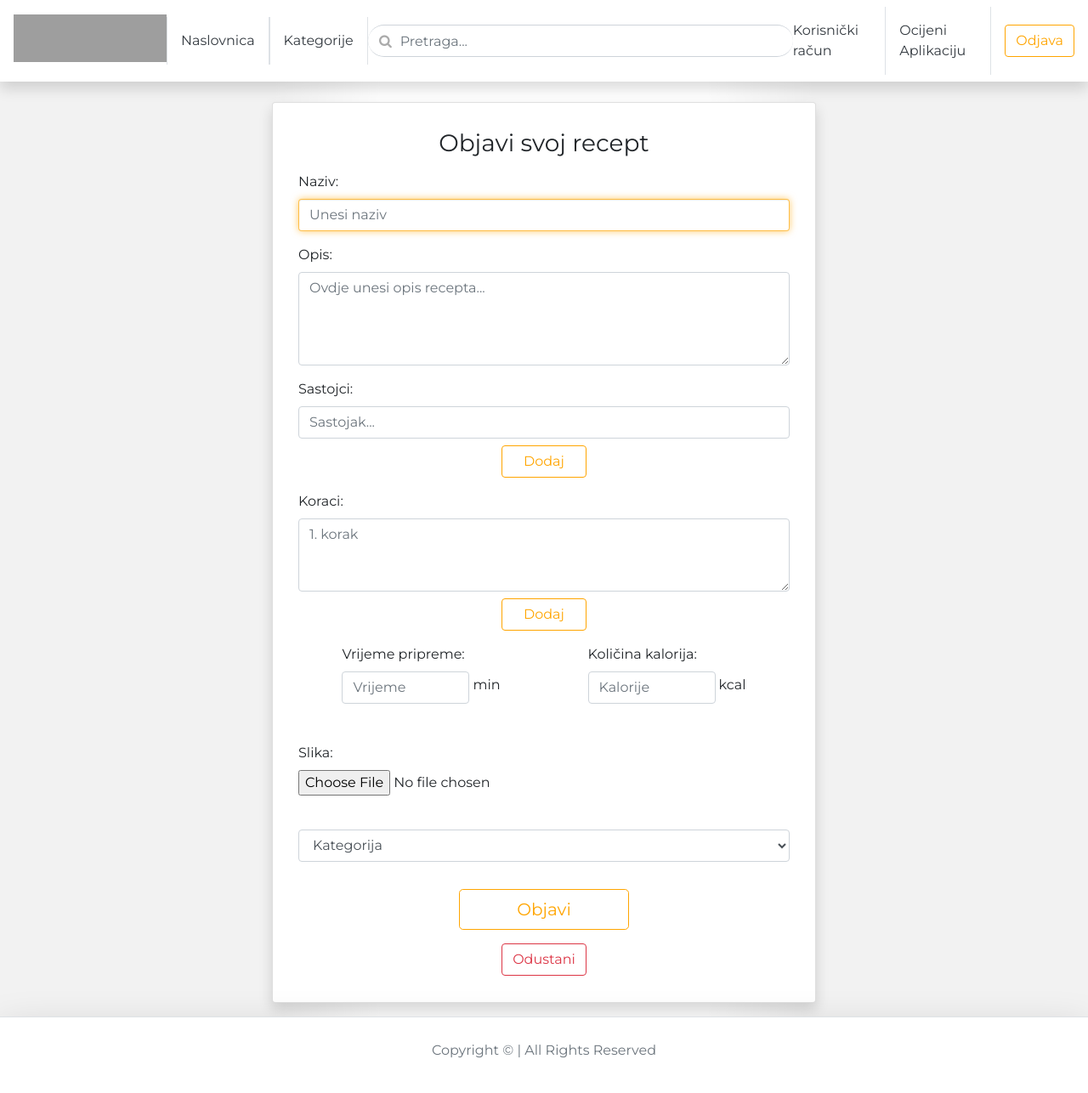
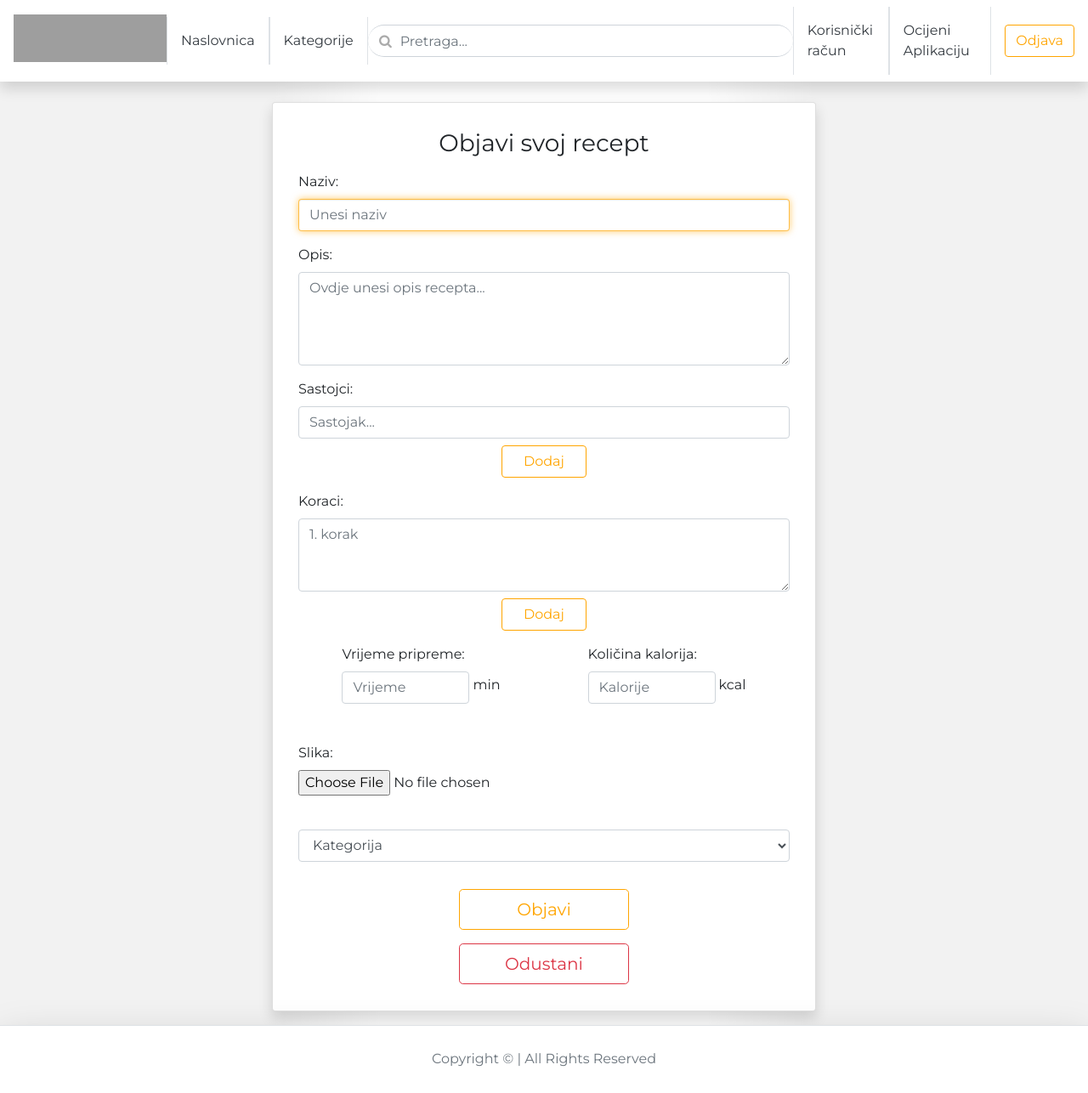
Before and after one commit to davidjanes96/foodiy, a Django app: page /blog/create/ in a window 1280 px wide. Shown: the whole page at 85% size. Before the commit the page ends 1245 px from the top, so only its background shows below. Run offline with Django 3.2, Linux system fonts and the light colour scheme; a user stored in the database is signed in; grey boxes are pictures that could not be loaded.

Commit message:
dodatne finese u dizajnu

```diff
--- a/blog/templates/blog/create_blog.html
+++ b/blog/templates/blog/create_blog.html
@@ -14,7 +14,7 @@
         max-width: 200px;
     }
     .submit-button-cancel{
-        max-width: 100px;
+        max-width: 200px;
     }
     .add-button{
         max-width: 100px;
@@ -118,7 +118,7 @@
                     <button class="m-auto submit-button btn btn-lg btn-outline-primary btn-block" type="submit">Objavi</button>
                 </div>
                 <div class="form-group mb-3">
-						<a href="javascript:window.history.back()" class="m-auto submit-button-cancel btn btn-md btn-outline-danger btn-block">Odustani</a>
+						<a href="javascript:window.history.back()" class="m-auto submit-button-cancel btn btn-lg btn-outline-danger btn-block">Odustani</a>
 					</div>
               </form>
           </div>
--- a/blog/templates/blog/detail_blog.html
+++ b/blog/templates/blog/detail_blog.html
@@ -66,18 +66,18 @@
             <div class="card-body my-2">
 
                 <div class="row">
-                    <div class="col-11">
+                    <div class="col-10">
                         <h2 class="card-title">{{blog_post.title}}</h2>
                     </div>
 
                     {% if is_favorite %}
-                    <div class="col-1">
+                    <div class="col-2">
                         <a href="{% url 'blog:favorite' slug=blog_post.slug %}" class="srce-no float-right" data-toggle="tooltip" data-placement="bottom" title="Ukloni iz favorita">
                             <p class="pt-2 mb-1"><i class="fa fa-heart fa-2x fa-lg"></i></p>
                         </a>
                     </div>
                     {% else %}
-                    <div class="col-1">
+                    <div class="col-2">
                         <a href="{% url 'blog:favorite' slug=blog_post.slug %}" class="srce-no float-right" data-toggle="tooltip" data-placement="bottom" title="Dodaj u favorite">
                             <p class="pt-2 mb-1"><i class="fa fa-heart-o fa-2x fa-lg"></i></p>
                         </a>
--- a/templates/snippets/header.html
+++ b/templates/snippets/header.html
@@ -122,8 +122,8 @@
                 </form>
             </div>
             {% if request.user.is_authenticated %}
-                <nav class="my-2 my-md-0 mr-3">
-                    <a class="text-dark" href="{% url 'account' %}">Korisnički račun</a>
+                <nav class="my-2 my-md-0">
+                    <a class="px-3 py-3 text-dark border-left border-right nav-bar" href="{% url 'account' %}">Korisnički račun</a>
                 </nav>
                 <nav class="my-2 my-md-0 mr-3">
                     <a class="px-3 py-3 text-dark border-left border-right nav-bar" href="{% url 'feedback:feedback' %}">Ocijeni Aplikaciju</a>
```
